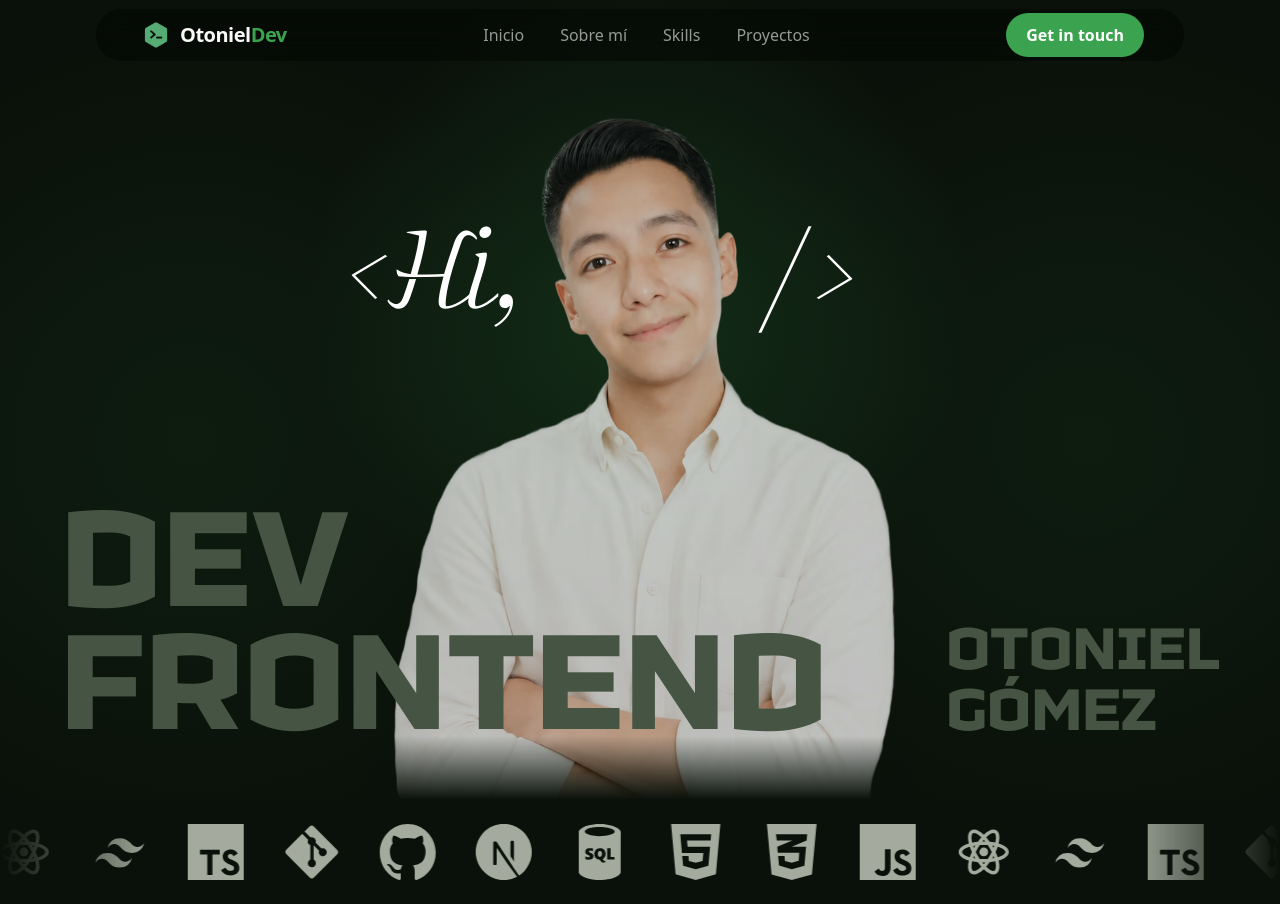
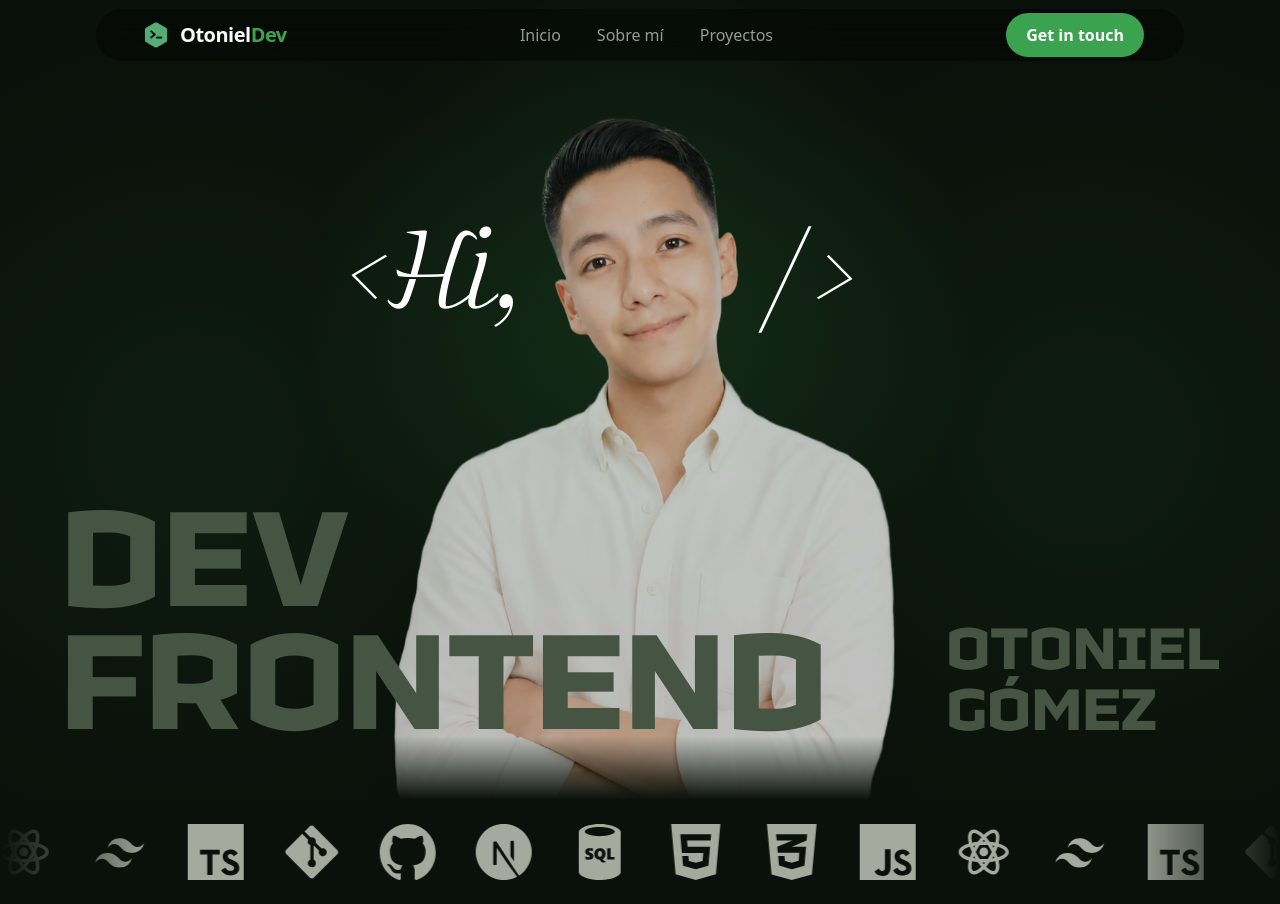
Before and after one commit to OtonielG/otoniel-portfolio, a Next.js app: page / in a window 1280 px wide. Built offline with nearby package versions, Linux system fonts and the light colour scheme.

Commit message:
feat: remove 'Skills' link from navigation and simplify TechCarousel section

```diff
--- a/src/components/layout/header.tsx
+++ b/src/components/layout/header.tsx
@@ -9,10 +9,6 @@ const navigationLinks = [
   {
     label: "Sobre mí",
     href: "#sobre-mi",
-  },
-  {
-    label: "Skills",
-    href: "#skills",
   },
   {
     label: "Proyectos",
--- a/src/components/ui/tech-carousel.tsx
+++ b/src/components/ui/tech-carousel.tsx
@@ -24,10 +24,7 @@ export default function TechCarousel() {
   const visibleItems = [...technologies, ...technologies];
 
   return (
-    <section
-      id="skills"
-      className="w-full overflow-hidden bg-surface py-6 text-muted"
-    >
+    <section className="w-full overflow-hidden bg-surface py-6 text-muted">
       <div className="relative flex overflow-hidden [mask-image:linear-gradient(to_right,transparent,black_12%,black_88%,transparent)]">
         <div className="tech-carousel-track flex w-max items-center will-change-transform">
           {[0, 1].map((groupIndex) => (
```
